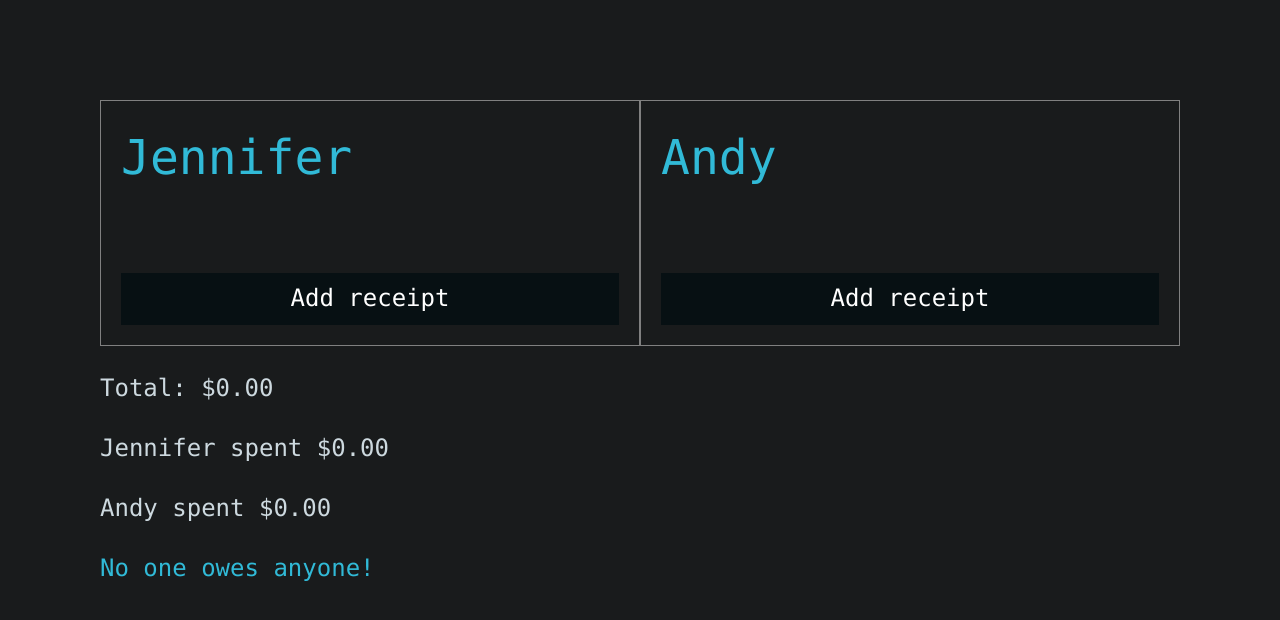
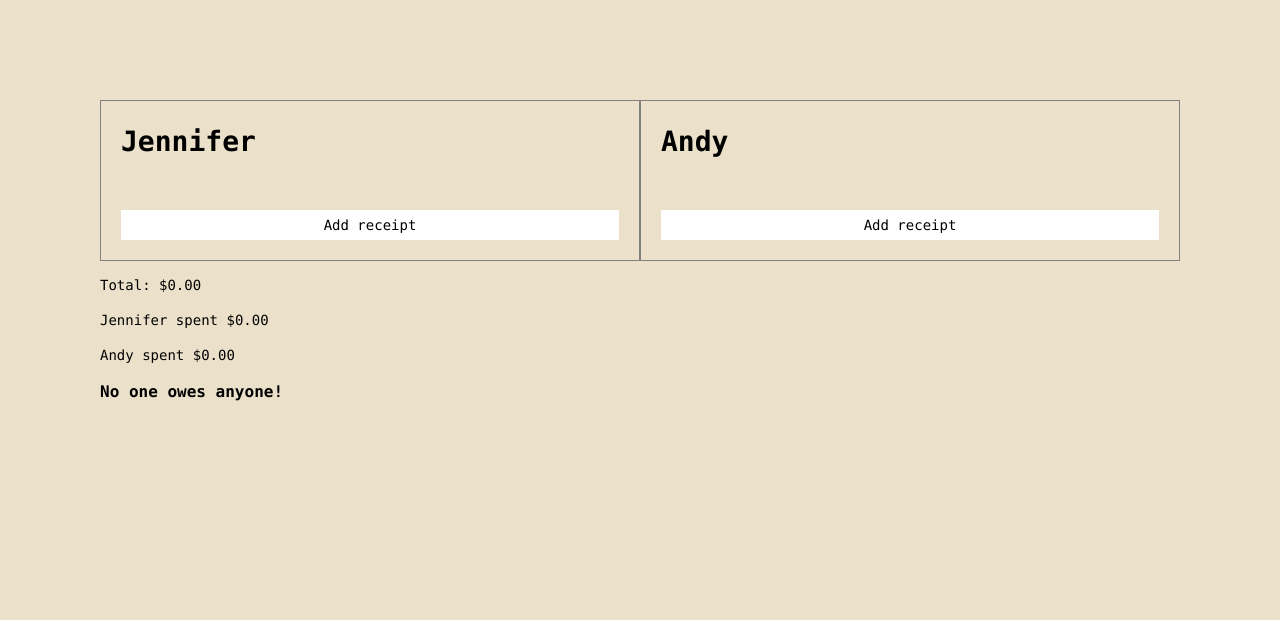
Before and after one commit to jenniferexong/split, a React (Vite) app: page / in a window 1280 px wide. Shown: the top 620 px of the page. Built offline with nearby package versions, Linux system fonts and the light colour scheme.

Commit message:
Set up theme type

```diff
--- a/src/components/button/Button.tsx
+++ b/src/components/button/Button.tsx
@@ -10,8 +10,8 @@ interface ButtonProps {
 const StyledButton = styled.button`
   width: 100%;
   border: none;
-  background-color: ${props => props.theme.components.button.background};
-  color: ${props => props.theme.components.button.textColor};
+  background-color: ${props => props.theme.colors.white};
+  color: ${props => props.theme.colors.black};
 
   // add hover effect
   &:hover {
@@ -20,7 +20,7 @@ const StyledButton = styled.button`
 
   // add focus effect
   &:focus {
-    color: ${props => props.theme.colors.accent};
+    color: ${props => props.theme.colors.red};
   }
 
   margin: 1em 0;
--- a/src/components/icon/Icon.tsx
+++ b/src/components/icon/Icon.tsx
@@ -26,14 +26,12 @@ const icons = {
 const IconContainer = styled.div<{ whose: Whose; selected: Whose }>`
   ${({ whose, selected, theme }) =>
     css`
-      color: ${whose === selected
-        ? icons[whose].color
-        : theme.components.button.disabledColor};
+      color: ${whose === selected ? icons[whose].color : theme.colors.disabled};
 
       :hover {
         ${whose !== selected &&
         css`
-          color: ${lighten(0.3, theme.components.button.disabledColor)};
+          color: ${lighten(0.3, theme.colors.disabled)};
         `}
       }
     `}
--- a/src/styles/GlobalStyle.ts
+++ b/src/styles/GlobalStyle.ts
@@ -1,5 +1,6 @@
 import { createGlobalStyle, css } from 'styled-components';
 import normalize from 'styled-normalize';
+import { fontMixin } from './mixins/fontMixin';
 
 export const GlobalStyle = createGlobalStyle`
     ${normalize}
@@ -9,16 +10,12 @@ export const GlobalStyle = createGlobalStyle`
         width: 100vw;
         height: 100vh;
 
-        font-family: ${theme.baseFont.font};
-        font-size: ${theme.baseFont.size};
-        color: ${theme.baseFont.color};
-        line-height: ${theme.baseFont.lineHeight};
+        ${fontMixin(theme.fonts.receipt)}
 
         margin: 0;
-        background-color: ${theme.background};
+        background-color: ${theme.colors.beige};
         box-sizing: border-box;
         padding: 100px;
-        /* justify-content: center; */
       }
 
       div,
@@ -31,9 +28,16 @@ export const GlobalStyle = createGlobalStyle`
       h3,
       h4,
       h5 {
-        font-weight: 400;
-        color: ${theme.colors.accent};
+        font-weight: 700;
         margin-top: 0;
+      }
+
+      h3 {
+        font-size: 20px;
+      }
+
+      h4 {
+        font-size: 16px;
       }
     `}
 `;
--- /dev/null
+++ b/src/styles/getColor.ts
@@ -0,0 +1,4 @@
+import { Color, Theme } from './types';
+
+export const getColor = (color: Color, theme: Theme): string =>
+  theme.colors[color];
--- /dev/null
+++ b/src/styles/mixins/fontMixin.ts
@@ -0,0 +1,14 @@
+import { css, FlattenSimpleInterpolation } from 'styled-components';
+import { Font } from 'styles/types';
+
+export const fontMixin = (font: Font): FlattenSimpleInterpolation => {
+  const { family, baseSize, baseWeight, color, lineHeight } = font;
+
+  return css`
+    font-family: ${family};
+    font-size: ${baseSize};
+    font-weight: ${baseWeight}
+    color: ${color};
+    line-height: ${lineHeight};
+  `;
+};
--- /dev/null
+++ b/src/styles/mixins/index.ts
@@ -0,0 +1 @@
+export * from './fontMixin';
--- a/src/styles/theme.ts
+++ b/src/styles/theme.ts
@@ -1,24 +1,61 @@
 import type { Theme } from './types';
 
 export const theme: Theme = {
-  background: '#191b1c',
-
-  baseFont: {
-    font: 'Consolas',
-    size: '1.5rem',
-    color: '#cdd9df',
-    lineHeight: '1.5',
+  colors: {
+    beige: '#EBE1CA',
+    white: '#fff',
+    black: '#000',
+    charcoal: '#423F3D',
+    caramel: '#C6A26E',
+    green: '#00FF94',
+    red: '#FF0000',
+    yellow: '#FFD600',
+    disabled: '#E7E7E7',
   },
 
-  colors: {
-    accent: '#31bad7',
+  fonts: {
+    receipt: {
+      family: 'Consolas',
+      baseSize: '14px',
+      lineHeight: '1.5',
+      baseWeight: 'normal',
+      color: 'black',
+    },
+    nameTag: {
+      family: 'Consolas',
+      baseSize: '24px',
+      lineHeight: '1',
+      baseWeight: 'normal',
+      color: 'black',
+    },
+    boardLetter: {
+      family: 'Consolas',
+      baseSize: '32px',
+      lineHeight: '1',
+      baseWeight: '600',
+      color: 'black',
+    },
   },
 
   components: {
-    button: {
-      background: '#071013',
-      textColor: 'white',
-      disabledColor: '#383838',
+    receipt: {
+      background: 'white',
+      width: '350px',
+    },
+    invoice: {
+      background: 'white',
+      width: '230px',
+    },
+    nameTag: {
+      background: 'white',
+      width: '155px',
+      height: '180px',
+      frameWidth: '14px',
+    },
+    buttons: {
+      mine: 'green',
+      theirs: 'red',
+      split: 'yellow',
     },
   },
 };
```
Also changed, not shown: src/styles/types.ts (+43 -15 lines).
